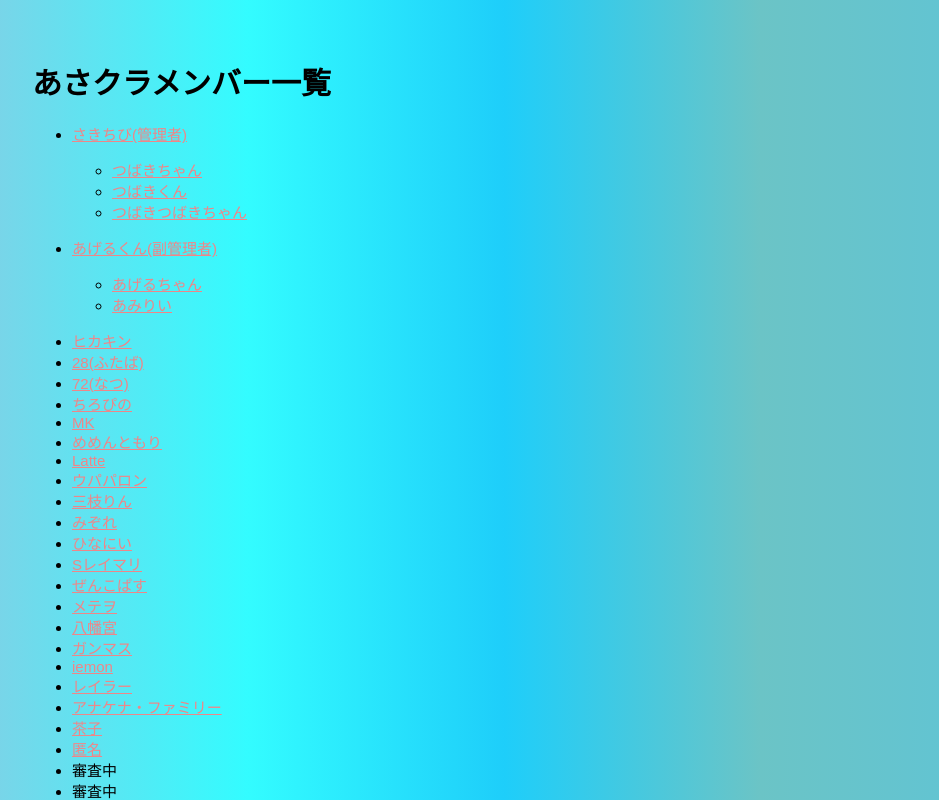
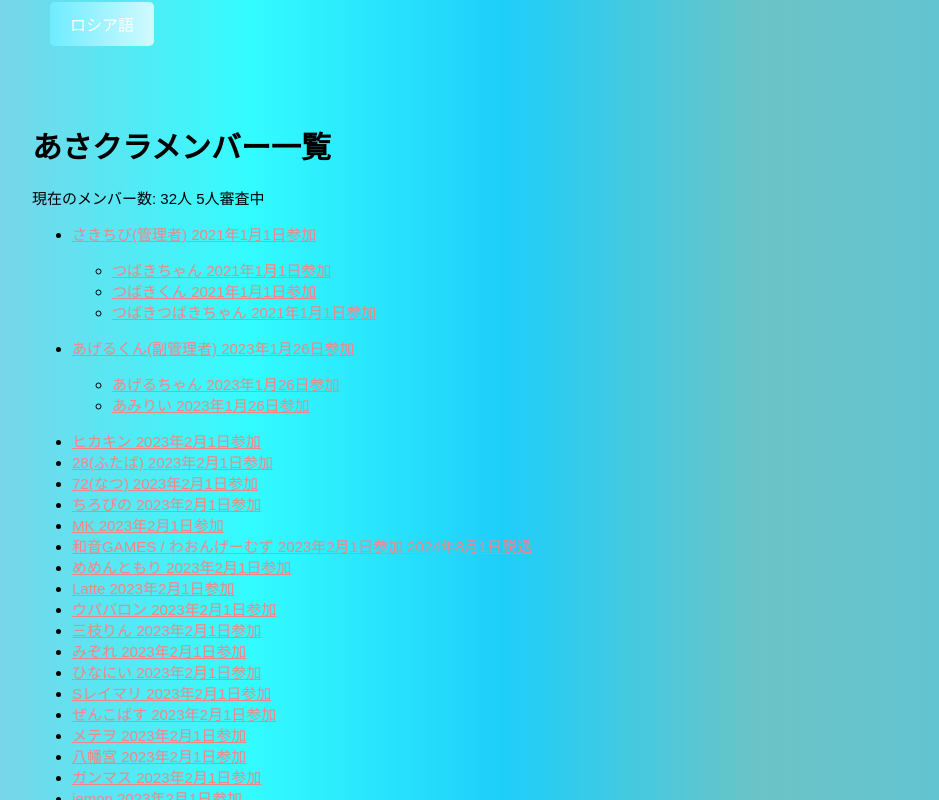
Before and after one commit to sakitibi/AsakuraWiki, a Next.js app: page /members in a window 1280 px wide. Shown: the part 360-1160 px from the top of the page, without its empty margins (8-947 px from the left). Built offline with nearby package versions, Linux system fonts and the light colour scheme; no server answers; what @supabase/auth-helpers-react would draw is missing.

Commit message:
Merge remote changes

```diff
--- a/pages/members.tsx
+++ b/pages/members.tsx
@@ -30,45 +30,48 @@ export default function Members() {
             <div className={styles.contentsWrapper}>
                 <HeaderJp handleClick={handleClick}/>
                 <div className={styles.contents}>
-                    <LeftMenuJp URL="/members" rupages='false'/>
+                    <LeftMenuJp URL="/members"/>
                     <main style={{ padding: '2rem', flex: 1 }}>
                         <h1>あさクラメンバー一覧</h1>
+                        <p>現在のメンバー数: 32人 5人審査中</p>
                         <ul className='list1'>
-                            <li><a href="https://youtube.com/channel/UCJcP2mfDCtKnADrbDDjT_8g/?sub_confirmation=1">さきちび(管理者)</a>
+                            <li><a href="https://youtube.com/channel/UCJcP2mfDCtKnADrbDDjT_8g/?sub_confirmation=1">さきちび(管理者) 2021年1月1日参加</a>
                                 <ul className='list2'>
-                                    <li><a href="https://youtube.com/@otibinominecraft">つばきちゃん</a></li>
-                                    <li><a href="https://youtube.com/@otibinominecraft">つばきくん</a></li>
-                                    <li><a href="https://youtube.com/@otibinominecraft">つばきつばきちゃん</a></li>
+                                    <li><a href="https://youtube.com/@otibinominecraft">つばきちゃん 2021年1月1日参加</a></li>
+                                    <li><a href="https://youtube.com/@otibinominecraft">つばきくん 2021年1月1日参加</a></li>
+                                    <li><a href="https://youtube.com/@otibinominecraft">つばきつばきちゃん 2021年1月1日参加</a></li>
                                 </ul>
                             </li>
-                            <li><a href="https://youtube.com/@SHIMAJIROCH">あげるくん(副管理者)</a>
+                            <li><a href="https://youtube.com/@SHIMAJIROCH">あげるくん(副管理者) 2023年1月26日参加</a>
                                 <ul className='list2'>
-                                    <li><a href='https://youtube.com/@SHIMAJIROCH'>あげるちゃん</a></li>
-                                    <li><a href='https://youtube.com/@SHIMAJIROCH'>あみりい</a></li>
+                                    <li><a href='https://youtube.com/@SHIMAJIROCH'>あげるちゃん 2023年1月26日参加</a></li>
+                                    <li><a href='https://youtube.com/@SHIMAJIROCH'>あみりい 2023年1月26日参加</a></li>
                                 </ul>
                             </li>
-                            <li><a href="https://youtube.com/@HikakinGames">ヒカキン</a></li>
-                            <li><a href="https://youtube.com/@28Games28">28(ふたば)</a></li>
-                            <li><a href='https://youtube.com/@72なつちゃんねる'>72(なつ)</a></li>
-                            <li><a href='https://youtube.com/@tiropino'>ちろぴの</a></li>
-                            <li><a href='https://youtube.com/@mkgamech'>MK</a></li>
-                            <li><a href='https://youtube.com/@Memento-mori'>めめんともり</a></li>
-                            <li><a href="https://youtube.com/@Latte1729">Latte</a></li>
-                            <li><a href="https://youtube.com/@upapalon25">ウパパロン</a></li>
-                            <li><a href="https://youtube.com/@gusao_gusarin">三枝りん</a></li>
-                            <li><a href='https://youtube.com/@Mizore471'>みぞれ</a></li>
-                            <li><a href="https://youtube.com/@HinaRuka21">ひなにい</a></li>
-                            <li><a href="https://youtube.com/@S_Reimari">Sレイマリ</a></li>
-                            <li><a href="https://youtube.com/@zennkopasu">ぜんこぱす</a></li>
-                            <li><a href='https://youtube.com/@meteor_s7'>メテヲ</a></li>
-                            <li><a href="https://youtube.com/@HachimanD">八幡宮</a></li>
-                            <li><a href="https://youtube.com/@GGunmas">ガンマス</a></li>
-                            <li><a href="https://youtube.com/@iemon2353">iemon</a></li>
-                            <li><a href="https://youtube.com/@laloryukkuri">レイラー</a></li>
-                            <li><a href="https://youtube.com/@anakena.M">アナケナ・ファミリー</a></li>
-                            <li><a href="https://youtube.com/@chaaaco">茶子</a></li>
-                            <li><a href="https://discord.gg/zbvXxCWcg6">匿名</a></li>
-                            <li>審査中</li>
+                            <li><a href="https://youtube.com/@HikakinGames">ヒカキン 2023年2月1日参加</a></li>
+                            <li><a href="https://youtube.com/@28Games28">28(ふたば) 2023年2月1日参加</a></li>
+                            <li><a href='https://youtube.com/@72なつちゃんねる'>72(なつ) 2023年2月1日参加</a></li>
+                            <li><a href='https://youtube.com/@tiropino'>ちろぴの 2023年2月1日参加</a></li>
+                            <li><a href='https://youtube.com/@mkgamech'>MK 2023年2月1日参加</a></li>
+                            <li><a href="https://youtube.com/@WaonGames">和音GAMES / わおんげーむず 2023年2月1日参加 2024年8月1日脱退</a></li>
+                            <li><a href='https://youtube.com/@Memento-mori'>めめんともり 2023年2月1日参加</a></li>
+                            <li><a href="https://youtube.com/@Latte1729">Latte 2023年2月1日参加</a></li>
+                            <li><a href="https://youtube.com/@upapalon25">ウパパロン 2023年2月1日参加</a></li>
+                            <li><a href="https://youtube.com/@gusao_gusarin">三枝りん 2023年2月1日参加</a></li>
+                            <li><a href='https://youtube.com/@Mizore471'>みぞれ 2023年2月1日参加</a></li>
+                            <li><a href="https://youtube.com/@HinaRuka21">ひなにい 2023年2月1日参加</a></li>
+                            <li><a href="https://youtube.com/@S_Reimari">Sレイマリ 2023年2月1日参加</a></li>
+                            <li><a href="https://youtube.com/@zennkopasu">ぜんこぱす 2023年2月1日参加</a></li>
+                            <li><a href='https://youtube.com/@meteor_s7'>メテヲ 2023年2月1日参加</a></li>
+                            <li><a href="https://youtube.com/@HachimanD">八幡宮 2023年2月1日参加</a></li>
+                            <li><a href="https://youtube.com/@GGunmas">ガンマス 2023年2月1日参加</a></li>
+                            <li><a href="https://youtube.com/@iemon2353">iemon 2023年2月1日参加</a></li>
+                            <li><a href="https://youtube.com/@laloryukkuri">レイラー 2023年2月1日参加</a></li>
+                            <li><a href="https://www.youtube.com/channel/UCybjdcp-MGis0LYEP9kGRFA">まりょ(URLリンク切れ) 2023年2月1日参加 2025年3月3日脱退</a></li>
+                            <li><a href="https://youtube.com/@anakena.M">アナケナ・ファミリー 2023年3月1日参加</a></li>
+                            <li><a href="https://youtube.com/@chaaaco">茶子 2025年3月4日参加</a></li>
+                            <li><a href="https://discord.gg/zbvXxCWcg6">匿名 2025年8月12日参加</a></li>
+                            <li><a href='https://youtube.com/@yuinel'>ゆいねる 2026年1月27日参加</a></li>
                             <li>審査中</li>
                             <li>審査中</li>
                             <li>審査中</li>
```
Also changed, not shown: pages/index.tsx (+43 -56 lines), pages/ru/index.tsx (+173 -18 lines), utils/pageParts/top/clienterrorUI.tsx (added, +27 -0 lines), 2 other files (tests, documents, lock files or other folders).
